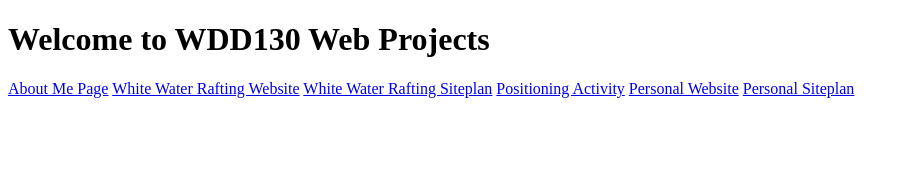
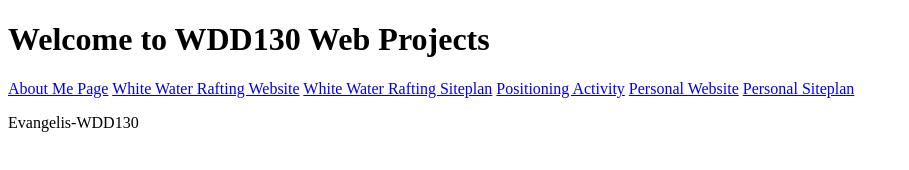
Before and after one commit to Evangelis80/wdd130, a plain HTML site: page index.html in a window 1280 px wide. Shown: the whole page, without its empty margins (0-909 px from the left). Drawn offline with Linux system fonts and the light colour scheme.

Commit message:
Added a paragraph to the home page

```diff
--- a/index.html
+++ b/index.html
@@ -18,6 +18,7 @@
         <a href="#">Personal Website</a>
         <a href="#">Personal Siteplan</a>
     </nav>
+    <p>Evangelis-WDD130</p>
 </body>
 
 </html>
```
